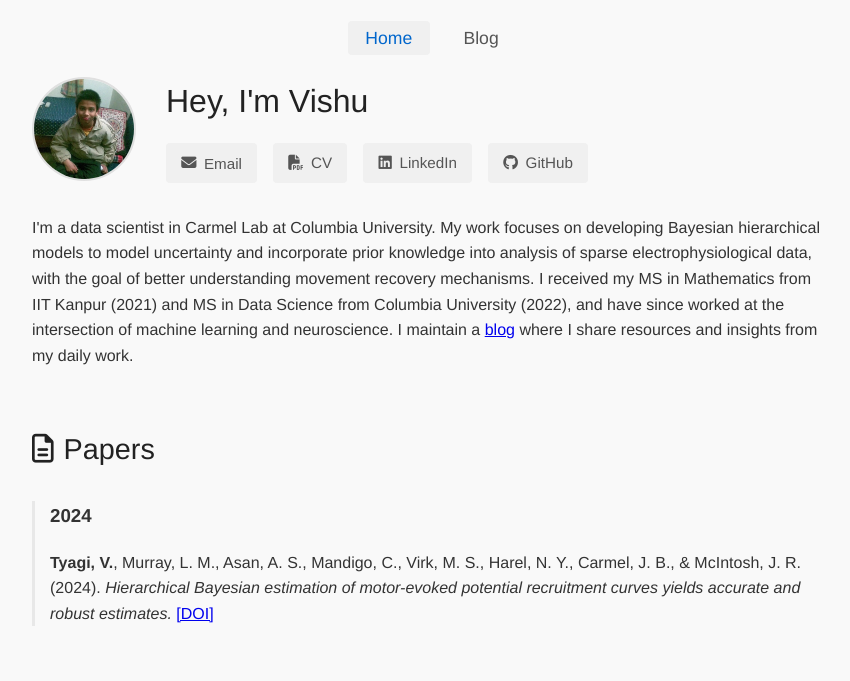
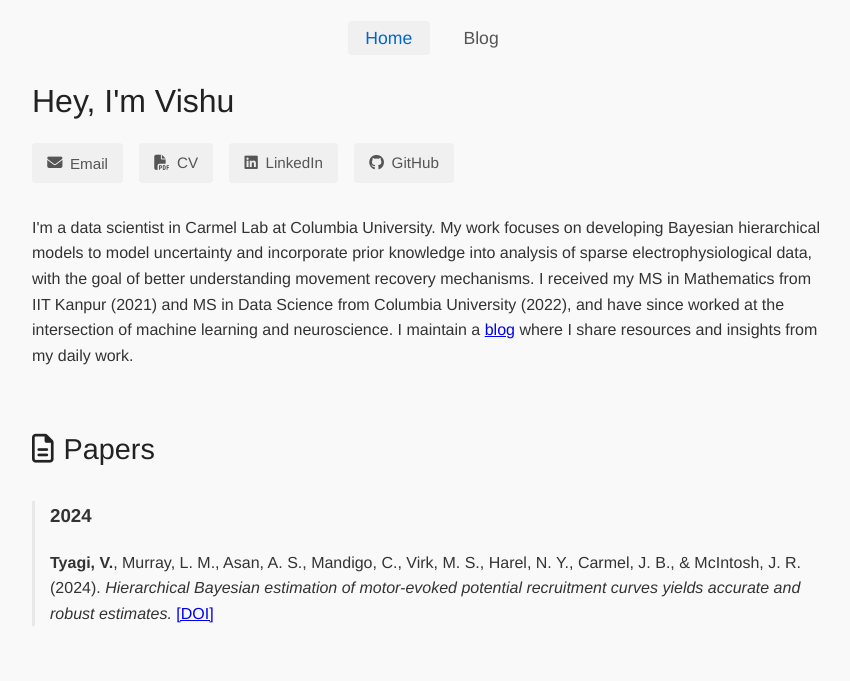
Before and after one commit to vishu-tyagi/vishu.ai, a plain HTML site: page index.html in a window 1280 px wide. Shown: the top 681 px of the page, without its empty margins (208-1058 px from the left). Drawn offline with Linux system fonts and the light colour scheme.

Commit message:
remove pfp

```diff
--- a/index.html
+++ b/index.html
@@ -17,7 +17,7 @@
         </nav>
 
         <div class="profile-header">
-            <img src="assets/pfp.jpeg" alt="vishu" class="profile-img">
+            <!-- <img src="assets/pfp.jpeg" alt="vishu" class="profile-img"> -->
             <div class="profile-info">
                 <h1>Hey, I'm Vishu</h1>
                 <div class="social-links">
```
Also changed, not shown: assets/pfp.jpeg (deleted).
